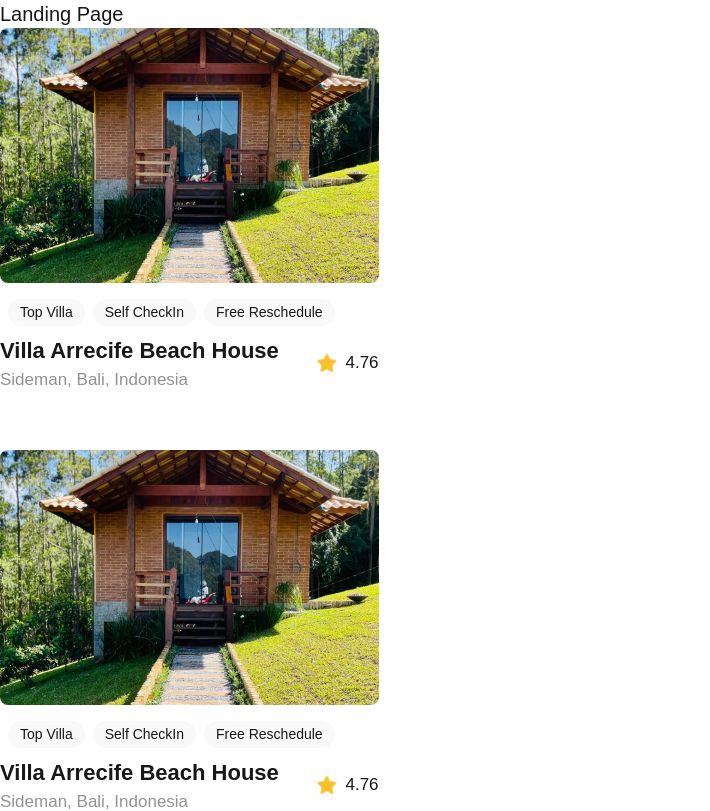
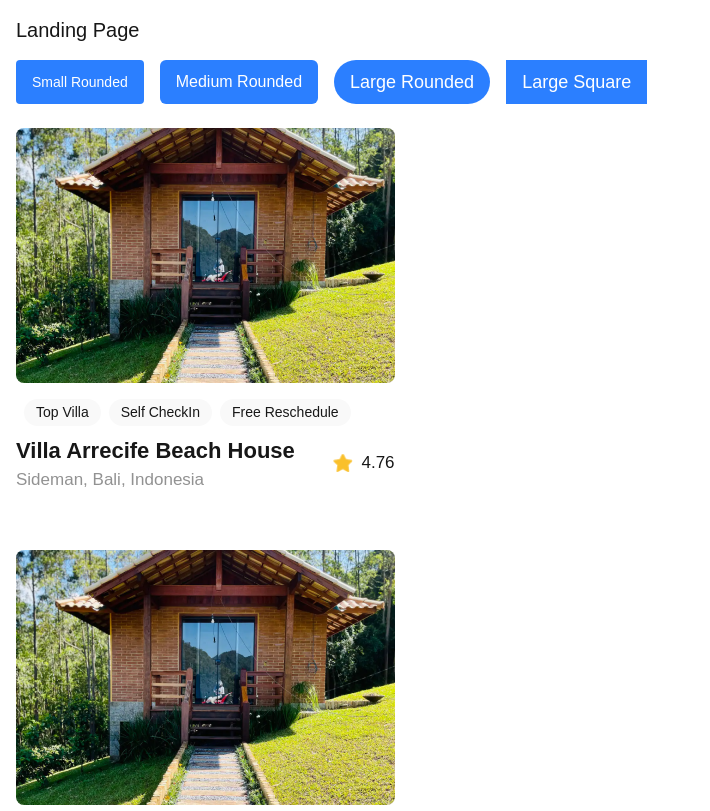
Before and after one commit to Amanuel085/alx-project-0x00-setup, a Next.js app in the folder alx-project-0x00/: page /landing in a window 1280 px wide. Shown: the top 811 px of the page, without its empty margins (0-710 px from the left). Built offline with nearby package versions, Linux system fonts and the light colour scheme.

Commit message:
feat: add dynamic Button component with size and shape variations using props

```diff
--- /dev/null
+++ b/alx-project-0x00/components/Button.tsx
@@ -0,0 +1,12 @@
+import React from "react";
+import { ButtonProps } from "@/interfaces";
+
+const Button: React.FC<ButtonProps> = ({ title, styles }) => {
+  return (
+    <button className={`px-4 py-2 font-medium text-white bg-blue-500 ${styles}`}>
+      {title}
+    </button>
+  );
+};
+
+export default Button;
--- a/alx-project-0x00/interfaces/index.ts
+++ b/alx-project-0x00/interfaces/index.ts
@@ -1,3 +1,4 @@
-export interface PillProps {
+export interface ButtonProps {
   title: string;
+  styles?: string;
 }
--- a/alx-project-0x00/pages/landing.tsx
+++ b/alx-project-0x00/pages/landing.tsx
@@ -1,10 +1,18 @@
 import Card from "@/components/Card";
+import Button from "@/components/Button";
 
 const Landing: React.FC = () => {
   return (
-    <div>
-      <h1 className="text-xl font-extralight">Landing Page</h1>
-      <Card />
+    <div className="p-4">
+      <h1 className="text-xl font-extralight mb-4">Landing Page</h1>
+
+      <div className="flex gap-4 flex-wrap mb-6">
+        <Button title="Small Rounded" styles="text-sm rounded-sm" />
+        <Button title="Medium Rounded" styles="text-base rounded-md" />
+        <Button title="Large Rounded" styles="text-lg rounded-full" />
+        <Button title="Large Square" styles="text-lg rounded-none" />
+      </div>
+
       <Card />
       <Card />
     </div>
```
Also changed, not shown: 1 other file (tests, documents, lock files or other folders).
